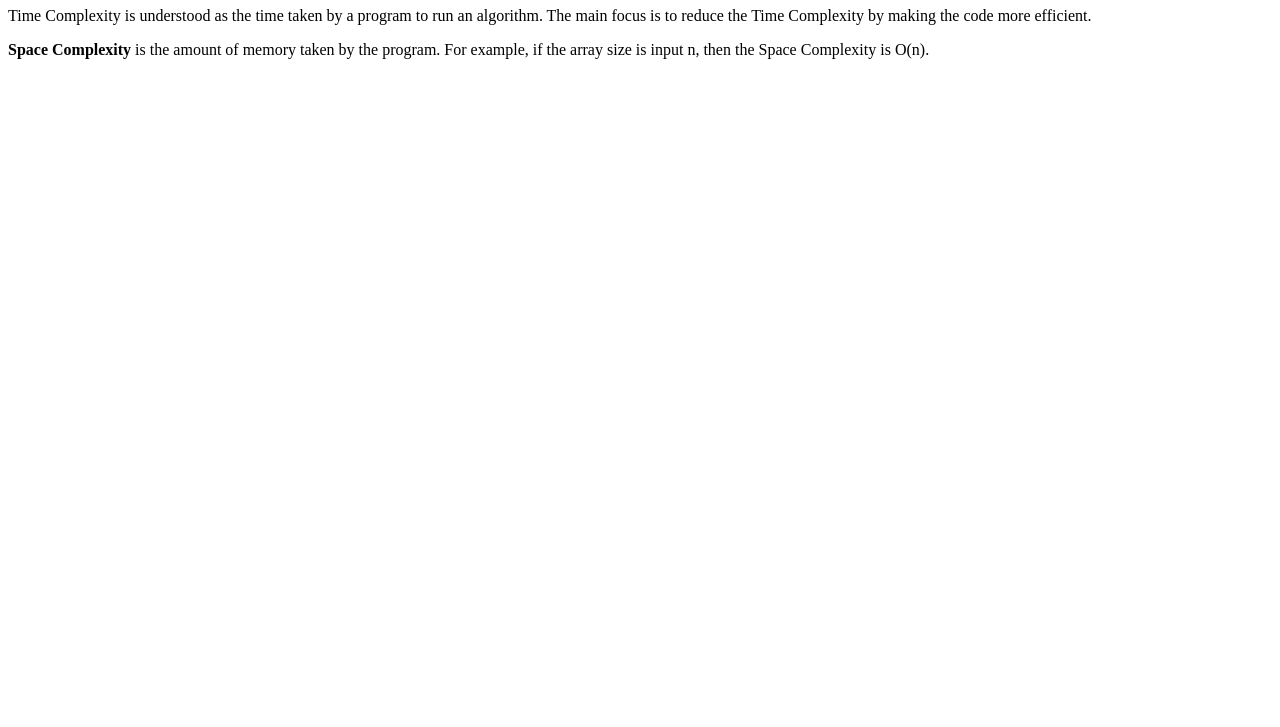
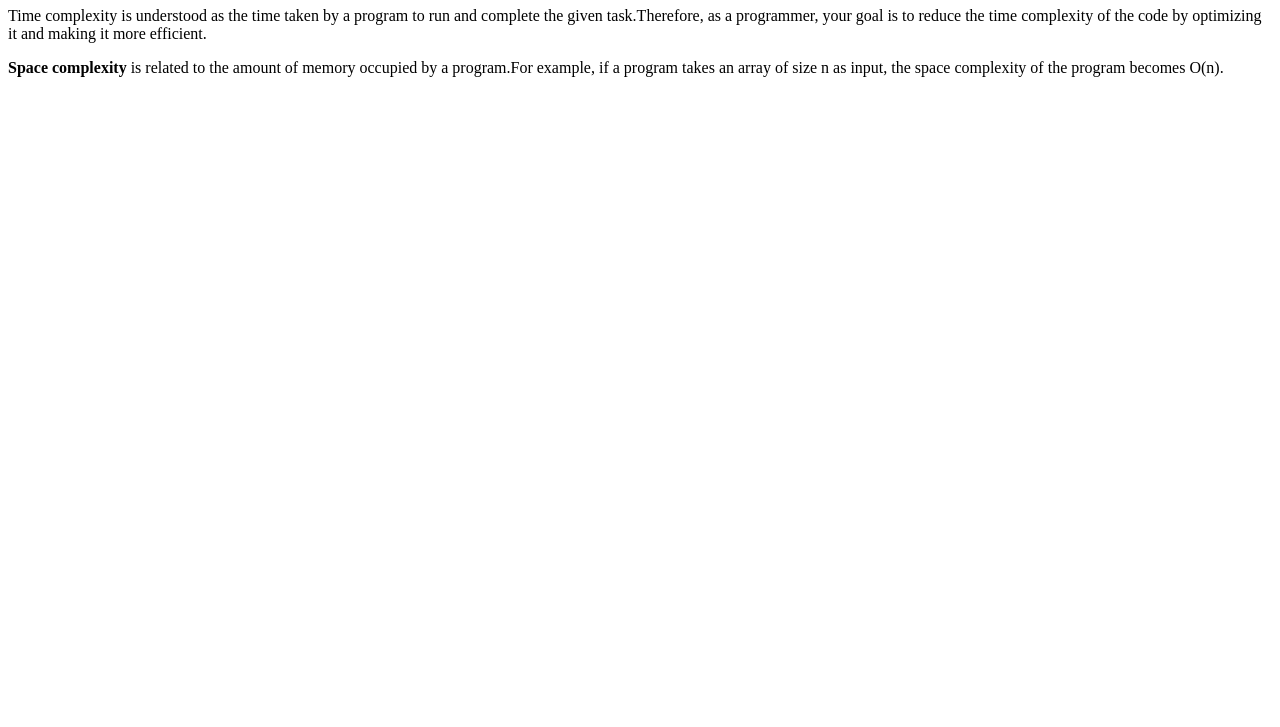
Before and after one commit to acciojob/time-and-space-complexity-Akash01717, a website: page main.html in a window 1280 px wide. Shown: the part 73-800 px from the top of the page. Drawn offline with Linux system fonts and the light colour scheme.

Commit message:
created a submission

```diff
--- a/main.html
+++ b/main.html
@@ -7,8 +7,8 @@
 <body>
 	<!-- the entire body must be written by student -->
 	<h1>Time, Space, Complexity</h1>
-	<p>Time Complexity is understood as the time taken by a program to run an algorithm. The main focus is to reduce the Time Complexity by making the code more efficient.</p>
-	<p><strong>Space Complexity</strong> is the amount of memory taken by the program. For example, if the array size is input n, then the Space Complexity is O(n).</p>
+	<p>Time complexity is understood as the time taken by a program to run and complete the given task.Therefore, as a programmer, your goal is to reduce the time complexity of the code by optimizing it and making it more efficient. </p>
+	<p><b>Space complexity</b> is related to the amount of memory occupied by a program.For example, if a program takes an array of size n as input, the space complexity of the program becomes O(n).</p>
 
     <script type="text/javascript" src="./script.js"></script>
 </body>
```
